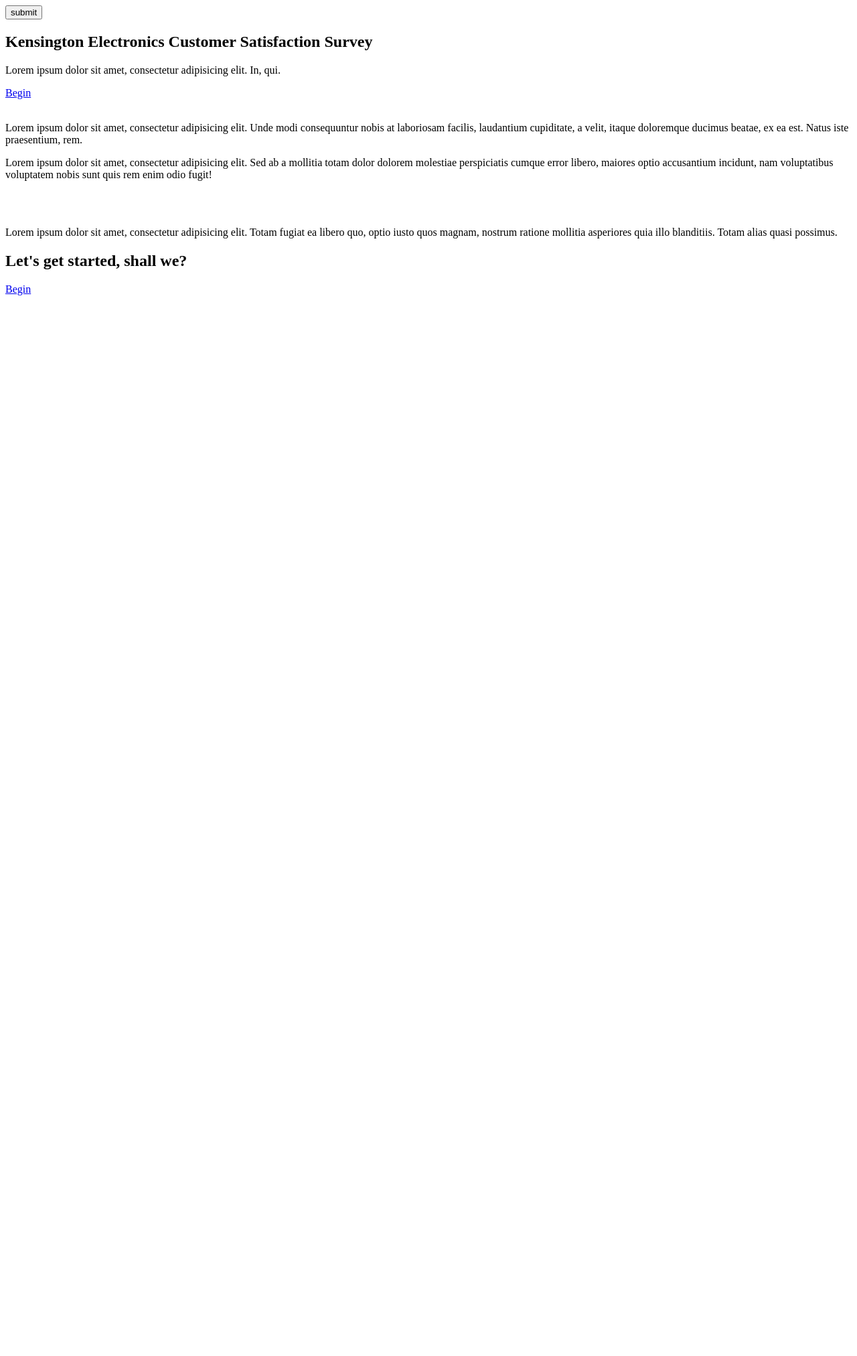
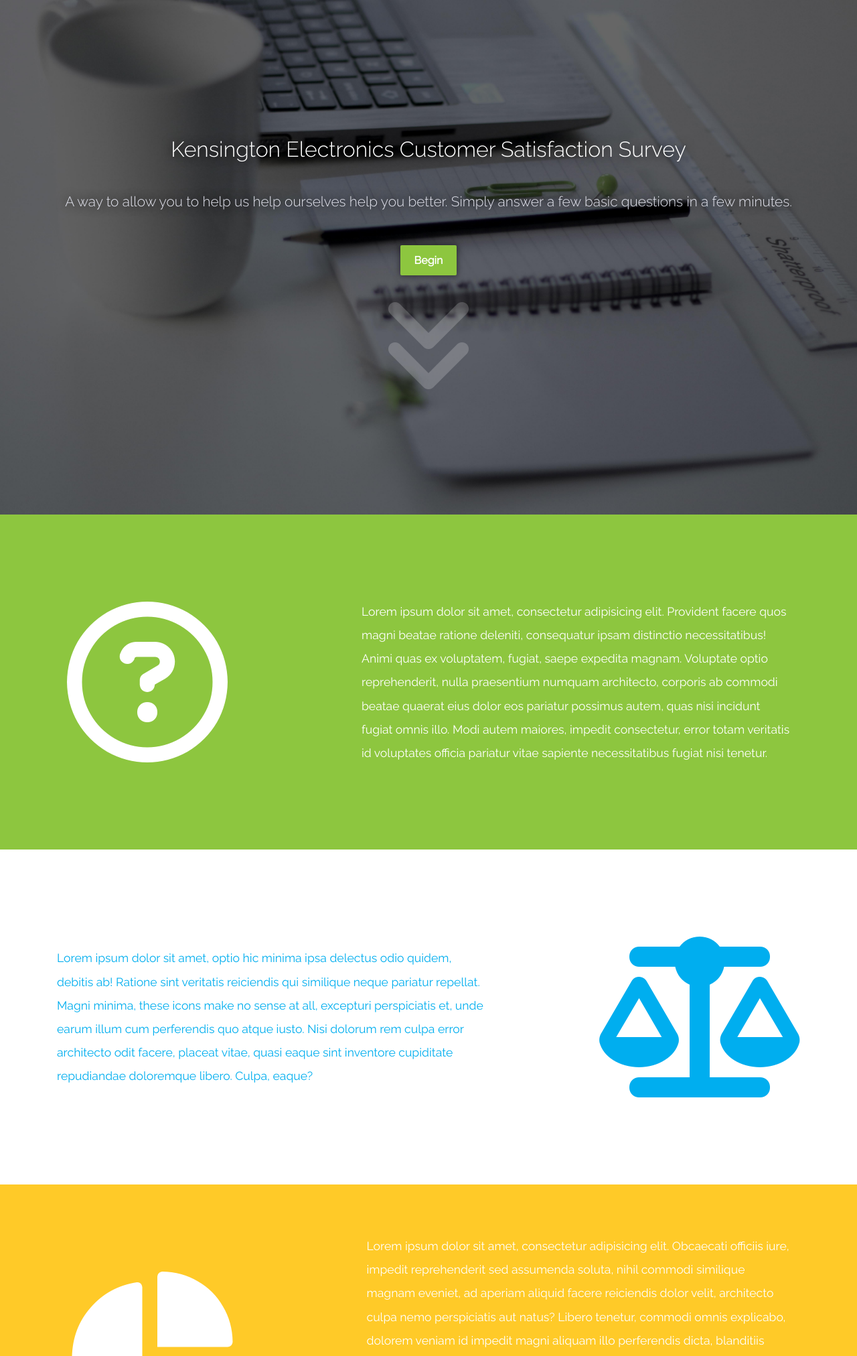
Before and after one commit to bLittle1996/info-3106-project-one, a PHP site: page / in a window 1280 px wide. Shown: the top 2024 px of the page at 67% size. Before the commit the page ends 441 px from the top, so only its background shows below. Run offline with PHP 8.4, Linux system fonts and the light colour scheme; some libraries are stand-ins or nearby versions.

Commit message:
Added a few things

```diff
--- a/app/Question.php
+++ b/app/Question.php
@@ -1,32 +1,30 @@
 <?php
-
+/* this class represents a question that the user can answer */
 class Question {
   protected $id;
   protected $fieldName;
   protected $dependency;
-  protected $questionText;
   protected $questionType;
-  protected $questionOptions;
 
-  public function __construct($id, $fieldName, $dependency, $questionText, $questionType, $questionOptions = null) {
+  public function __construct($id, $fieldName, $dependency, $questionText, $questionType) {
     $this->id = $id;
     $this->fieldName = $fieldName;
     $this->dependency = $dependency;
     $this->questionText = $questionText;
     $this->questionType = $questionType;
-    $this->questionOptions = $questionOptions;
   }
 
   public function render() {
     $labelMarkup = "<span class='question-label'>{$this->questionText}</span>";
     $inputField = "";
-    if($this->questionType === 'radio' || $this->questionType === 'checkbox') {
-      foreach($this->questionOptions as $questionOption) {
-        $inputField = $inputField . "<input type='{$this->questionType}' name='{$this->fieldName}' value='{$questionOption}'>{$questionOption}</input>";
+    if($this->questionType->getType() === 'radio' || $this->questionType->getType() === 'checkbox') {
+      foreach($this->questionType->getQuestionOptions() as $questionOption) {
+        $inputField = $inputField . "<input type='{$this->questionType->getType()}' name='{$this->fieldName}' value='{$questionOption}'>{$questionOption}</input>";
       }
-    } else if($this->questionType === 'dropdown') {
+    } else if($this->questionType->getType() === 'dropdown') {
+
       $inputField = "<select name='{$this->fieldName}'><option selected disabled value='none'>Select one</option>";
-      foreach($this->questionOptions as $questionOption) {
+      foreach($this->questionType->getQuestionOptions() as $questionOption) {
         $inputField = $inputField . "<option value='{$questionOption}'>{$questionOption}</option>";
       }
       $inputField = $inputField . "</select>";
--- a/app/Router.php
+++ b/app/Router.php
@@ -54,7 +54,7 @@ class Router {
     // OR just use Laravel ;)
     switch(Request::uri()) {
       case 'survey':
-        return 0;
+        return Session::get('furthest_page_reached');
       case 'survey/1':
         return 1;
       case 'survey/2':
--- a/app/Survey.php
+++ b/app/Survey.php
@@ -1,7 +1,7 @@
 <?php
-/* This class represents the survey the user can complete. It handles saving answers to the session as well as validation.
+/* This class represents the survey the user can complete. It handles loading of questions and displaying them to screen.
    Perhaps in the future we can have it instantiate from a survey id in a database, so we can have as many surveys as we want instead
-   of this less than ideal hardcoding of the values
+   of this less than ideal hardcoding of the values.
 */
   class Survey {
 
@@ -15,17 +15,17 @@
 
     private function loadQuestions() {
       $pageOneQuestions = [
-        new Question(1,"fullName", null, "Full Name", "text"),
-        new Question(2, "age", null, "Your Age", "text"),
-        new Question(3, "student", null, "Are you a student?", "dropdown", ['Yes, Full Time', 'Yes, Part Time', 'No'])
+        new Question(1,"fullName", null, "Full Name", new QuestionType('text', ['required'])),
+        new Question(2, "age", null, "Your Age", new QuestionType('text', ['required', 'numeric'])),
+        new Question(3, "student", null, "Are you a student?", new QuestionType('dropdown', ['required'], ['Yes, Full Time', 'Yes, Part Time', 'No']))
       ];
       $pageTwoQuestions = [
-        new Question(4, "howPurchased", null, "How did you complete your purchase?", "radio", ['Online', 'By Phone', 'Mobile App', 'In Store']),
-        new Question(5, "purchases[]", null, "Which of the following did you purchase?", "checkbox", ['Phone', 'Smart TV', 'Laptop'])
+        new Question(4, "howPurchased", null, "How did you complete your purchase?", new QuestionType("radio", ['required'],['Online', 'By Phone', 'Mobile App', 'In Store'])),
+        new Question(5, "purchases[]", null, "Which of the following did you purchase?", new QuestionType("checkbox", ['required'],['Phone', 'Smart TV', 'Laptop']))
       ];
       $pageThreeQuestions = [
-        new Question(6, "satisfaction", 5, "How happy are you on a scale from 1 (not satisfied) to 5 (very satisfied)", "radio", ['1', '2', '3', '4', '5']),
-        new Question(7, "recommend", 5, "Would you recommend this device to a friend?", "dropdown", ['Yes', 'No'])
+        new Question(6, "satisfaction", 5, "How happy are you on a scale from 1 (not satisfied) to 5 (very satisfied)", new QuestionType("radio", ['required'], ['1', '2', '3', '4', '5'])),
+        new Question(7, "recommend", 5, "Would you recommend this device to a friend?", new QuestionType("dropdown", ['required'], ['Yes', 'No']))
       ];
       $questions = [$pageOneQuestions, $pageTwoQuestions, $pageThreeQuestions];
       $this->questions = $questions;
@@ -33,11 +33,16 @@
 
     public function displaySurveyPage($pageNumber) {
       if($pageNumber > count($this->questions) || $pageNumber <= 0) {
-        throw new Exception("Invalid number of pages");
+        throw new Exception("Invalid page number");
       }
+      Session::set('current_page', $pageNumber);
 
       foreach($this->questions[$pageNumber - 1] as $question) {
         echo $question->render();
       }
     }
+
+    public function getQuestionsForPage($pageNumber) {
+      return $this->questions[$pageNumber - 1];
+    }
   }
--- a/app/bootstrap.php
+++ b/app/bootstrap.php
@@ -1,3 +1,5 @@
 <?php
-  /* hides away the code required to load up all of our classes. */
+  /* hides away the code required to load up all of our classes.
+    REFACTOR - now mostly useless since I am utilizing composers autoload feature
+   */
   $config = require 'config.php';
--- a/app/controllers/PagesController.php
+++ b/app/controllers/PagesController.php
@@ -1,5 +1,5 @@
 <?php
-
+/* Handles routing requests to simple navigable pages, such as our beautiful landing page */
 class PagesController {
 
   public function home() {
--- a/index.php
+++ b/index.php
@@ -1,12 +1,18 @@
 <?php
 /* This file initializes our whole program and directs our router to go to the appropriate page.
    Every single page request passed through here to be routed.
+
+   I think, just an inkling though, that I may have, just may have, over engineered this project...
+   But hey I learned lots of cool stuff!
+
+   Most content learned from Laracast's PHP Practitioner and personal experience using Laravel 5
 */
 require 'vendor/autoload.php';
 require 'app/bootstrap.php';
 Router::load('routes.php');
-$survey = Survey::create();
 Session::start();
+Session::setCurrentPage(0);//0 indicates landing page
+
 try {
   Router::direct(Request::uri(), Request::method());
 } catch (Exception $ex) {
--- a/routes.php
+++ b/routes.php
@@ -5,11 +5,10 @@
 
 /* GET ROUTES */
  Router::get('', 'PagesController@home');
- Router::get('survey', 'SurveyController@getSurvey');//an alias for survey/1 (will redirect to /1)
+ Router::get('survey', 'SurveyController@getSurvey');//takes to appropriate page based on progress
  Router::get('survey/1', 'SurveyController@getSurvey');
  Router::get('survey/2', 'SurveyController@getSurvey');
  Router::get('survey/3', 'SurveyController@getSurvey');
 
  /* POST ROUTES */
-
 Router::post('survey', 'SurveyController@postAnswers');
--- a/views/home.view.php
+++ b/views/home.view.php
@@ -1,40 +1,31 @@
-<!DOCTYPE html>
-<html lang="en">
-<head>
-  <meta charset="UTF-8">
-  <meta name="viewport" content="width=device-width, initial-scale=1.0">
-  <meta http-equiv="X-UA-Compatible" content="ie=edge">
-  <title>Kensington Electronics | Survey Info</title>
-</head>
-<body>
-  <form action='/survey' method='POST'>
-    <input type="hidden" value='3243' name='test'>
-    <button type='submit'>submit</button>
-  </form>
+<?php include('includes/header.php') ?>
+<div id="container">
   <section id="banner">
     <h1>Kensington Electronics Customer Satisfaction Survey</h1>
-    <p>Lorem ipsum dolor sit amet, consectetur adipisicing elit. In, qui.</p>
-    <a href="#" class="button-link">Begin</a>
+    <p>A way to allow you to help us help ourselves help you better. Simply answer a few basic questions in a few minutes.</p>
+    <a href="/survey" class="button-link">Begin</a>
+    <i class="fa fa-angle-double-down" aria-hidden="false"></i>
   </section>
 
-  <section id="survey-what">
-    <img class='info-image' />
-    <p class='info-text'>Lorem ipsum dolor sit amet, consectetur adipisicing elit. Unde modi consequuntur nobis at laboriosam facilis, laudantium cupiditate, a velit, itaque doloremque ducimus beatae, ex ea est. Natus iste praesentium, rem.</p>
+  <section id="survey-what" class='survey-info green'>
+    <i class="fa fa-question-circle-o" aria-hidden="false"></i>
+    <p class='info-text'>Lorem ipsum dolor sit amet, consectetur adipisicing elit. Provident facere quos magni beatae ratione deleniti, consequatur ipsam distinctio necessitatibus! Animi quas ex voluptatem, fugiat, saepe expedita magnam. Voluptate optio reprehenderit, nulla praesentium numquam architecto, corporis ab commodi beatae quaerat eius dolor eos pariatur possimus autem, quas nisi incidunt fugiat omnis illo. Modi autem maiores, impedit consectetur, error totam veritatis id voluptates officia pariatur vitae sapiente necessitatibus fugiat nisi tenetur.</p>
   </section>
 
-  <section id="survey-why">
-    <p class='info-text'>Lorem ipsum dolor sit amet, consectetur adipisicing elit. Sed ab a mollitia totam dolor dolorem molestiae perspiciatis cumque error libero, maiores optio accusantium incidunt, nam voluptatibus voluptatem nobis sunt quis rem enim odio fugit!</p>
-    <img class='info-image' />
+  <section id="survey-why" class='survey-info white'>
+    <p class='info-text'>Lorem ipsum dolor sit amet, optio hic minima ipsa delectus odio quidem, debitis ab! Ratione sint veritatis reiciendis qui similique neque pariatur repellat. Magni minima, these icons make no sense at all, excepturi perspiciatis et, unde earum illum cum perferendis quo atque iusto. Nisi dolorum rem culpa error architecto odit facere, placeat vitae, quasi eaque sint inventore cupiditate repudiandae doloremque libero. Culpa, eaque?</p>
+    <i class="fa fa-balance-scale" aria-hidden="false"></i>
   </section>
 
-  <section id="survey-how">
-    <img class='info-image' />
-    <p class='info-text'>Lorem ipsum dolor sit amet, consectetur adipisicing elit. Totam fugiat ea libero quo, optio iusto quos magnam, nostrum ratione mollitia asperiores quia illo blanditiis. Totam alias quasi possimus.
+  <section id="survey-how" class='survey-info yellow'>
+    <i class="fa fa-pie-chart" aria-hidden="false"></i>
+    <p class='info-text'>Lorem ipsum dolor sit amet, consectetur adipisicing elit. Obcaecati officiis iure, impedit reprehenderit sed assumenda soluta, nihil commodi similique magnam eveniet, ad aperiam aliquid facere reiciendis dolor velit, architecto culpa nemo perspiciatis aut natus? Libero tenetur, commodi omnis explicabo, dolorem veniam id impedit magni aliquam illo perferendis dicta, blanditiis eveniet nihil vero ab autem? Magni modi enim amet saepe, minus facilis, eveniet laudantium cupiditate sed pariatur quis cum iusto. Voluptates itaque reprehenderit corporis veniam illo reiciendis ex sunt necessitatibus quos assumenda est molestias, odio rem commodi aspernatur. Explicabo, ad in nulla corrupti labore cumque minima minus quisquam quia ullam! Aliquid.</p>
     </section>
 
     <section id="call-to-action">
       <h2>Let's get started, shall we?</h2>
-      <a href="#" class='button-link'>Begin</a>
+      <h6>Consistent colour schemes be damned!</h6>
+      <a href="/survey" class='button-link'>Begin</a>
     </section>
-  </body>
-  </html>
+  </div>
+  <?php include('includes/footer.php') ?>
--- /dev/null
+++ b/views/includes/footer.php
@@ -0,0 +1,2 @@
+</body>
+</html>
--- /dev/null
+++ b/views/includes/header.php
@@ -0,0 +1,12 @@
+<!DOCTYPE html>
+
+<html lang="en">
+<head>
+  <meta charset="UTF-8">
+  <meta name="viewport" content="width=device-width, initial-scale=1.0">
+  <meta http-equiv="X-UA-Compatible" content="ie=edge">
+  <title>Kensington Electronics | Survey Info</title>
+  <link href='/public/assets/css/app.css' rel='stylesheet' />
+  <script src="https://use.fontawesome.com/ce7a3f41e5.js"></script>
+</head>
+<body>
```
Also changed, not shown: app/QuestionType.php (added, +30 -0 lines), app/Session.php (+37 -4 lines), app/controllers/SurveyController.php (+35 -6 lines), views/survey.view.php (+9 -13 lines), public/assets/css/app.css (added), public/assets/images/banner2.jpg (added), 2 other files.
